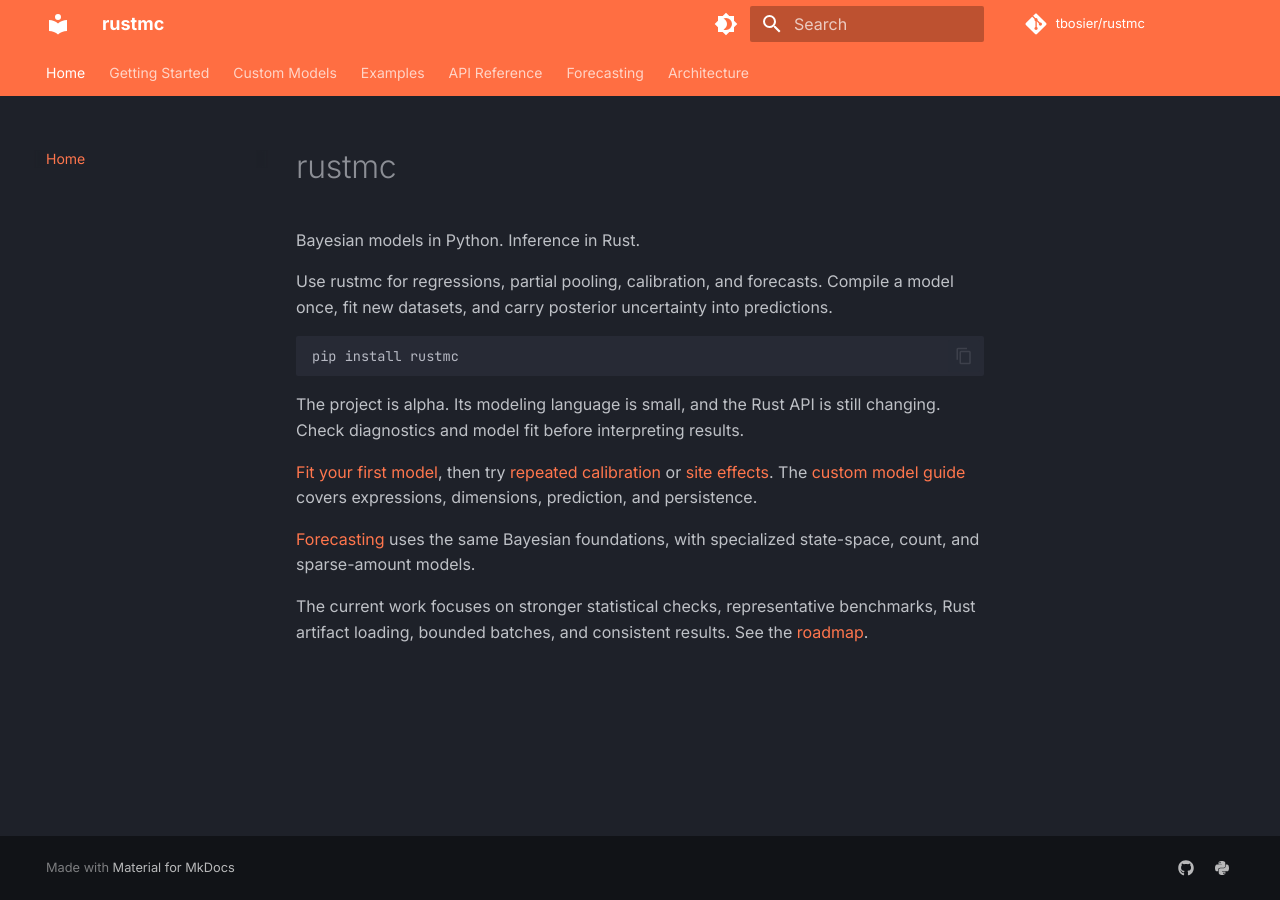
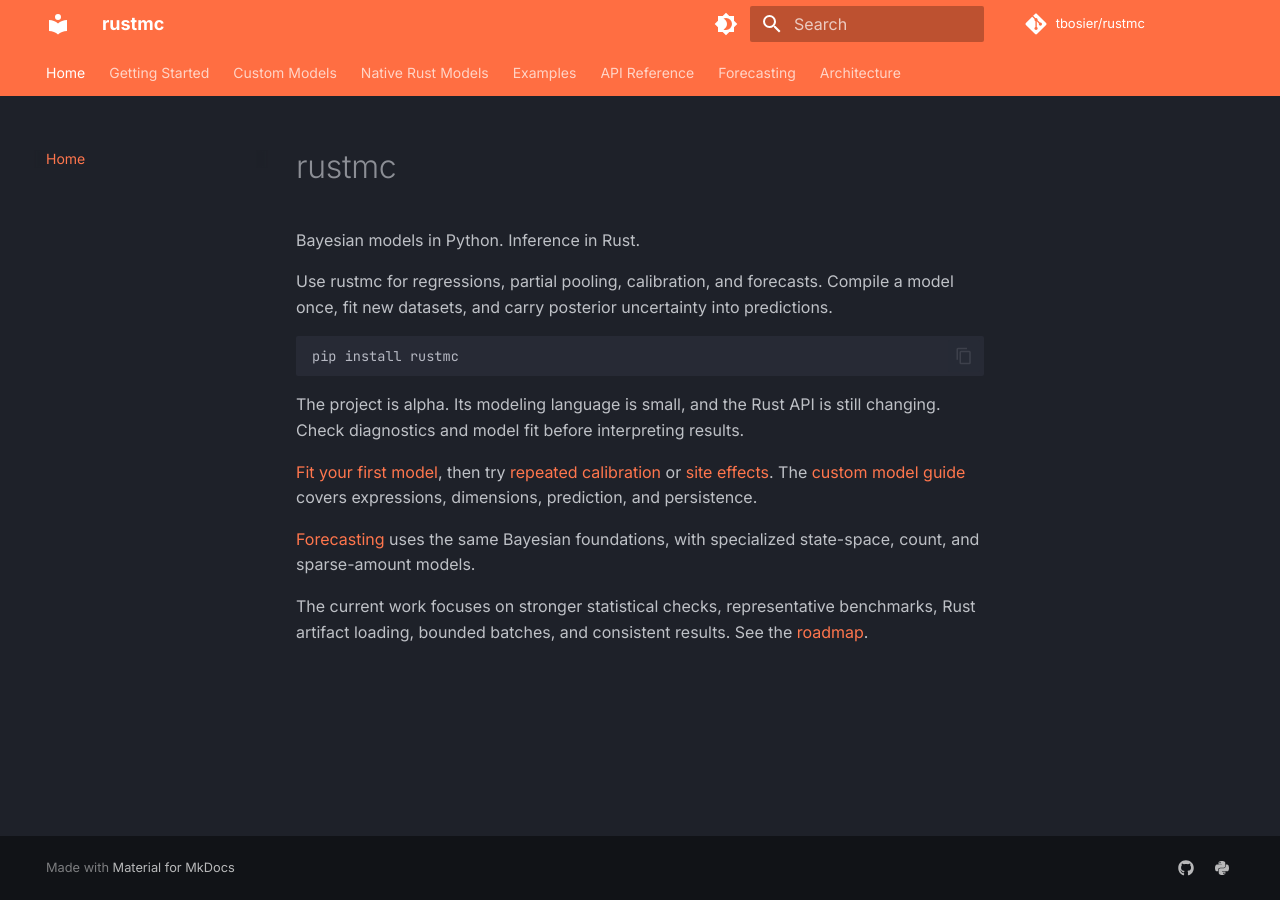
Before and after one commit to tbosier/rustmc, an MkDocs documentation site: the page built from docs/index.md, in a window 1280 px wide. Built offline with MkDocs 1.6.1 and Material for MkDocs 9.7.7, drawn with Linux system fonts in a browser that asks for light colours; comment, search, counter and statistics services are not loaded.

Commit message:
Link the native model guide from the documentation

```diff
--- a/mkdocs.yml
+++ b/mkdocs.yml
@@ -33,6 +33,7 @@
   - Home: index.md
   - Getting Started: getting-started.md
   - Custom Models: custom-models.md
+  - Native Rust Models: native-models.md
   - Examples:
     - Repeated Calibration: examples/repeated-calibration.md
     - Site Effects: examples/site-effects.md
```
